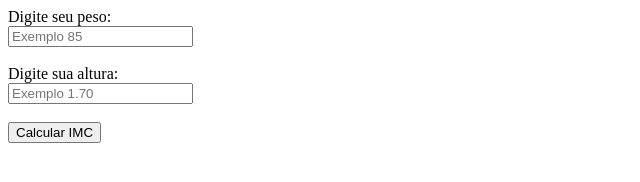
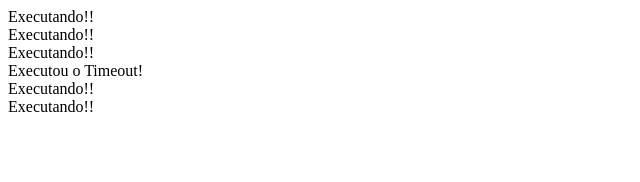
Before and after one commit to MateusZanchetaDev/PraticaWeb, a plain HTML site: page index.html in a window 1280 px wide. Shown: the whole page, without its empty margins (0-640 px from the left). Drawn offline with Linux system fonts and the light colour scheme.

Commit message:
Estudo sobre setInterval e Timeout

```diff
--- a/index.html
+++ b/index.html
@@ -6,17 +6,7 @@
     <title>Document</title>
 </head>
 <body>
-   <form onsubmit="return calcularIMC(event)">
-    <label>Digite seu peso:</label> <br/>
-    <input type="text" nome="peso" id="peso" placeholder="Exemplo 85"/> <br/><br/>
 
-    <label>Digite sua altura:</label> <br/>
-    <input type="text" nome="altura" id="altura" placeholder="Exemplo 1.70"/> <br/><br/>
-
-    <input type="submit" value="Calcular IMC">
-   </form>
-
-   <div id="resultado"></div>
 
     <script src="script.js"></script>
 </body>
--- a/script.js
+++ b/script.js
@@ -1,39 +1,14 @@
-/*
-Abaixo de 17, muito abaixo do peso
-Entre 17 e 18,49, abaixo do peso
-Entre 18,5 e 24,99, peso normal
-Entre 25 e 29,99, acima do peso
+// setInterval e Timeout
 
-Calculo -> Peso / (Altura * Altura)
-*/
+function acao() {
+  document.write('Executando... <br/>');
+}
 
-var peso;
-var altura;
-var imc;
-var resultado;
+var timer = setInterval(() => {
+  document.write('Executando!! <br/>');
+}, 1000);
 
-function calcularIMC(event) {
-  event.preventDefault();
 
-  peso = document.getElementById('peso').value;
-  altura = document.getElementById('altura').value;
-  resultado = document.getElementById('resultado');
-
-  imc = peso / (altura * altura);
-
-  if(imc < 17) {
-    resultado.innerHTML = '</br> Seu IMC é: ' + imc.toFixed(2) + '</br> Muito abaixo do peso!';
-  }
-  else if(imc > 17 && imc <= 18.49) {
-    resultado.innerHTML = '</br>Seu IMC é: ' + imc.toFixed(2) + '</br>Abaixo do peso!';
-  }
-  else if(imc >= 18.5 && imc <= 24.99) {
-    resultado.innerHTML = '</br> Seu IMC é: ' + imc.toFixed(2) + '</br>Peso normal!';
-  }
-  else if(imc >= 25 && imc <= 29.99) {
-    resultado.innerHTML = '</br> Seu IMC é: ' + imc.toFixed(2) + '</br> Acima do peso!';
-  }
-
-  document.getElementById('peso').value = '';
-  document.getElementById('altura').value = '';
-}
+setTimeout(() => {
+  document.write('Executou o Timeout! <br/>');
+}, 3000);
```
